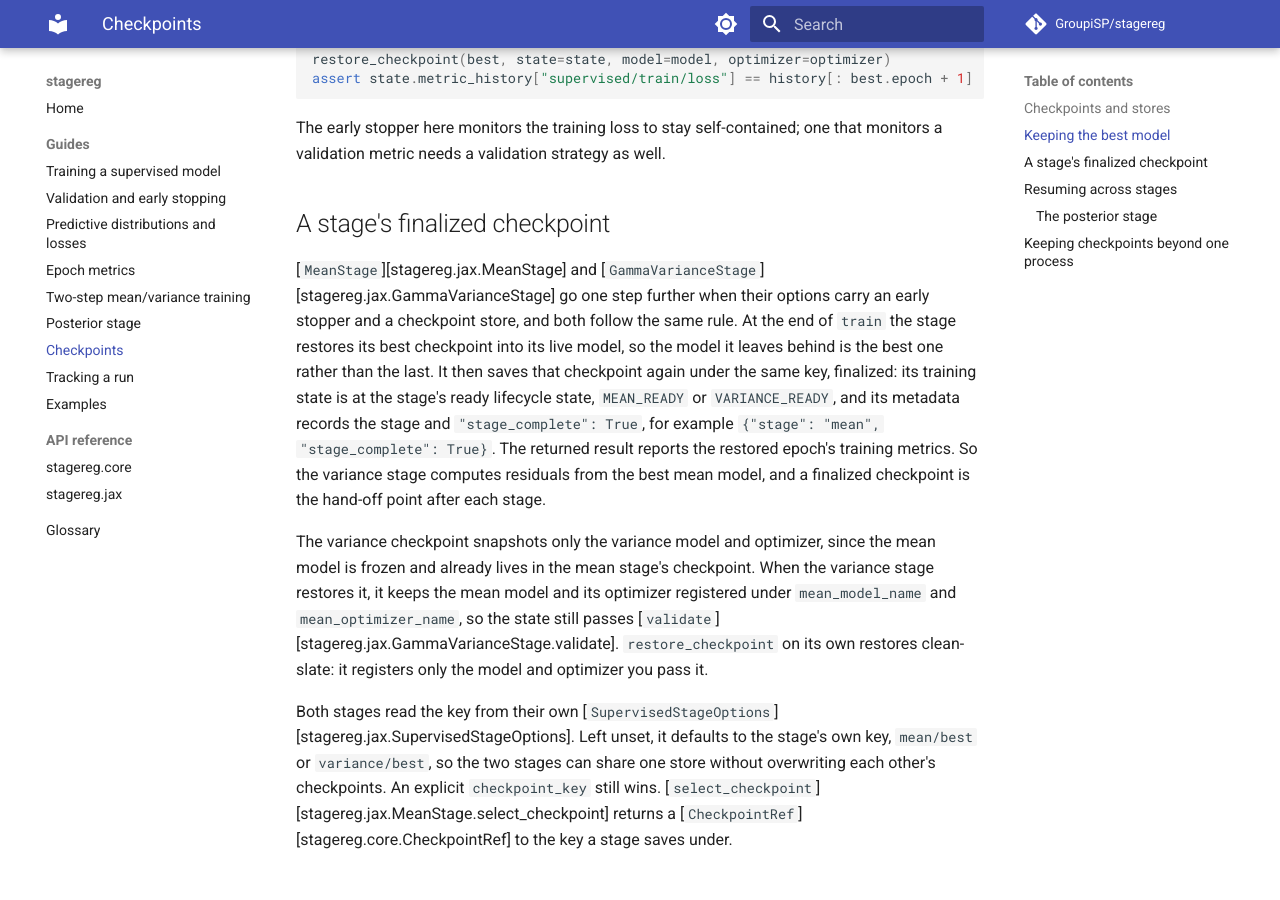
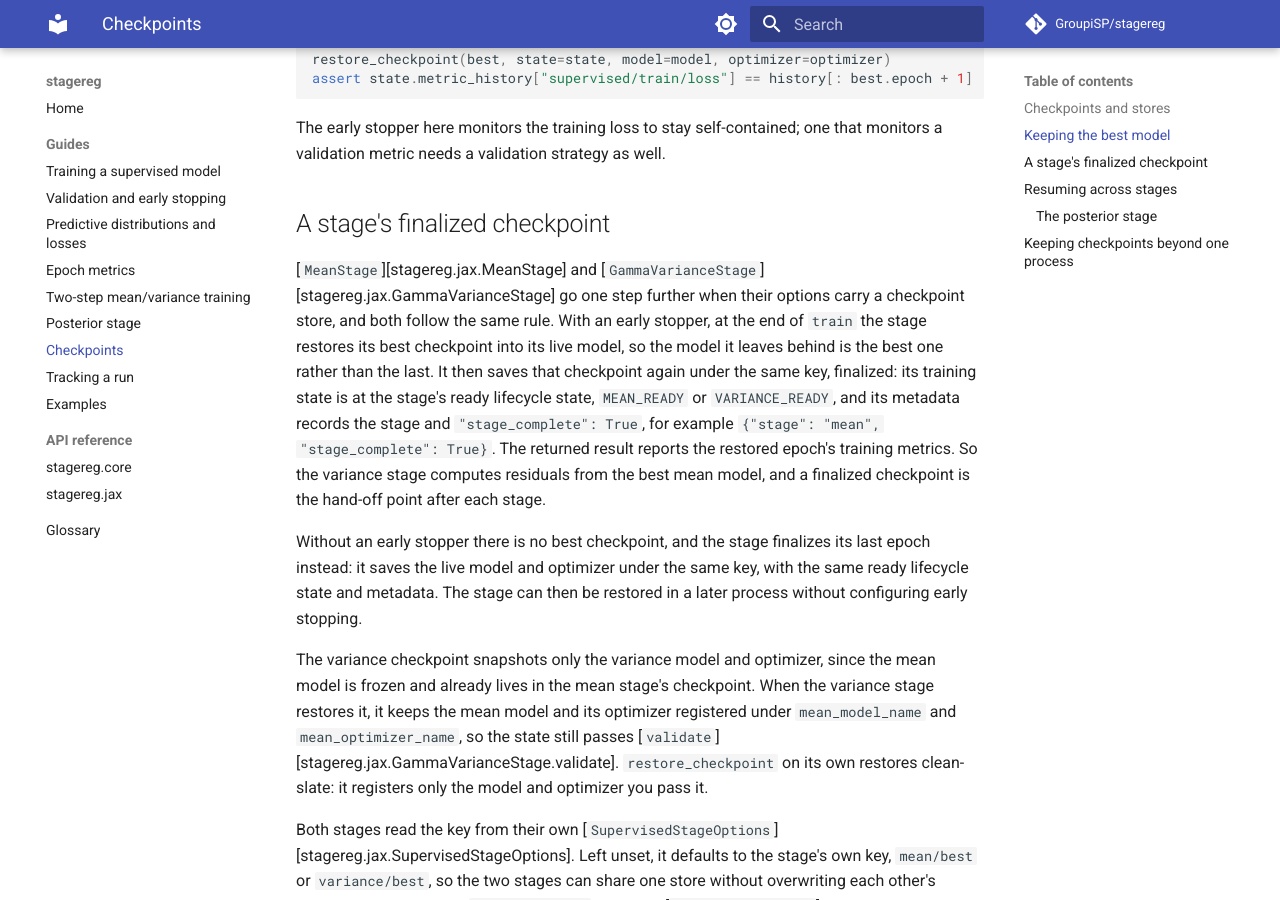
Before and after one commit to GroupiSP/probreg, an MkDocs documentation site: the page built from docs_site/guides/checkpoints.md, in a window 1280 px wide and 900 px high, scrolled down 2496 px. Built offline with MkDocs 1.6.1 and Material for MkDocs 9.7.7, drawn with Linux system fonts in a browser that asks for light colours; comment, search, counter and statistics services are not loaded.

Commit message:
docs: record ADR 0011 on finalizing the last epoch
Amends ADR 0008, updates the Finalized checkpoint glossary entry, the
checkpoints and two-step guides, and the changelog. Refs #110.

Co-Authored-By: Claude Opus 5.5 <noreply@anthropic.com>

```diff
--- a/docs_site/guides/checkpoints.md
+++ b/docs_site/guides/checkpoints.md
@@ -118,16 +118,21 @@ that monitors a validation metric needs a validation strategy as well.
 
 [`MeanStage`][stagereg.jax.MeanStage] and
 [`GammaVarianceStage`][stagereg.jax.GammaVarianceStage] go one step further when
-their options carry an early stopper and a checkpoint store, and both follow the
-same rule. At the end of `train` the stage restores its best checkpoint into its
-live model, so the model it leaves behind is the best one rather than the last.
-It then saves that checkpoint again under the same key, finalized: its training
-state is at the stage's ready lifecycle state, `MEAN_READY` or `VARIANCE_READY`,
-and its metadata records the stage and `"stage_complete": True`, for example
-`{"stage": "mean", "stage_complete": True}`. The returned result reports the
-restored epoch's training metrics. So the variance stage computes residuals from
-the best mean model, and a finalized checkpoint is the hand-off point after each
-stage.
+their options carry a checkpoint store, and both follow the same rule. With an
+early stopper, at the end of `train` the stage restores its best checkpoint into
+its live model, so the model it leaves behind is the best one rather than the
+last. It then saves that checkpoint again under the same key, finalized: its
+training state is at the stage's ready lifecycle state, `MEAN_READY` or
+`VARIANCE_READY`, and its metadata records the stage and `"stage_complete": True`,
+for example `{"stage": "mean", "stage_complete": True}`. The returned result
+reports the restored epoch's training metrics. So the variance stage computes
+residuals from the best mean model, and a finalized checkpoint is the hand-off
+point after each stage.
+
+Without an early stopper there is no best checkpoint, and the stage finalizes
+its last epoch instead: it saves the live model and optimizer under the same
+key, with the same ready lifecycle state and metadata. The stage can then be
+restored in a later process without configuring early stopping.
 
 The variance checkpoint snapshots only the variance model and optimizer, since
 the mean model is frozen and already lives in the mean stage's checkpoint. When
```
Also changed, not shown: CHANGELOG.md (+6 -0 lines), GLOSSARY.md (+2 -2 lines), docs/adr/0008-stages-restore-finalized-checkpoints-restore-checkpoint-stays-clean-slate.md (+2 -0 lines), docs/adr/0011-stages-without-an-early-stopper-finalize-their-last-epoch.md (added, +19 -0 lines), docs_site/guides/two-step-training.md (+3 -3 lines).
